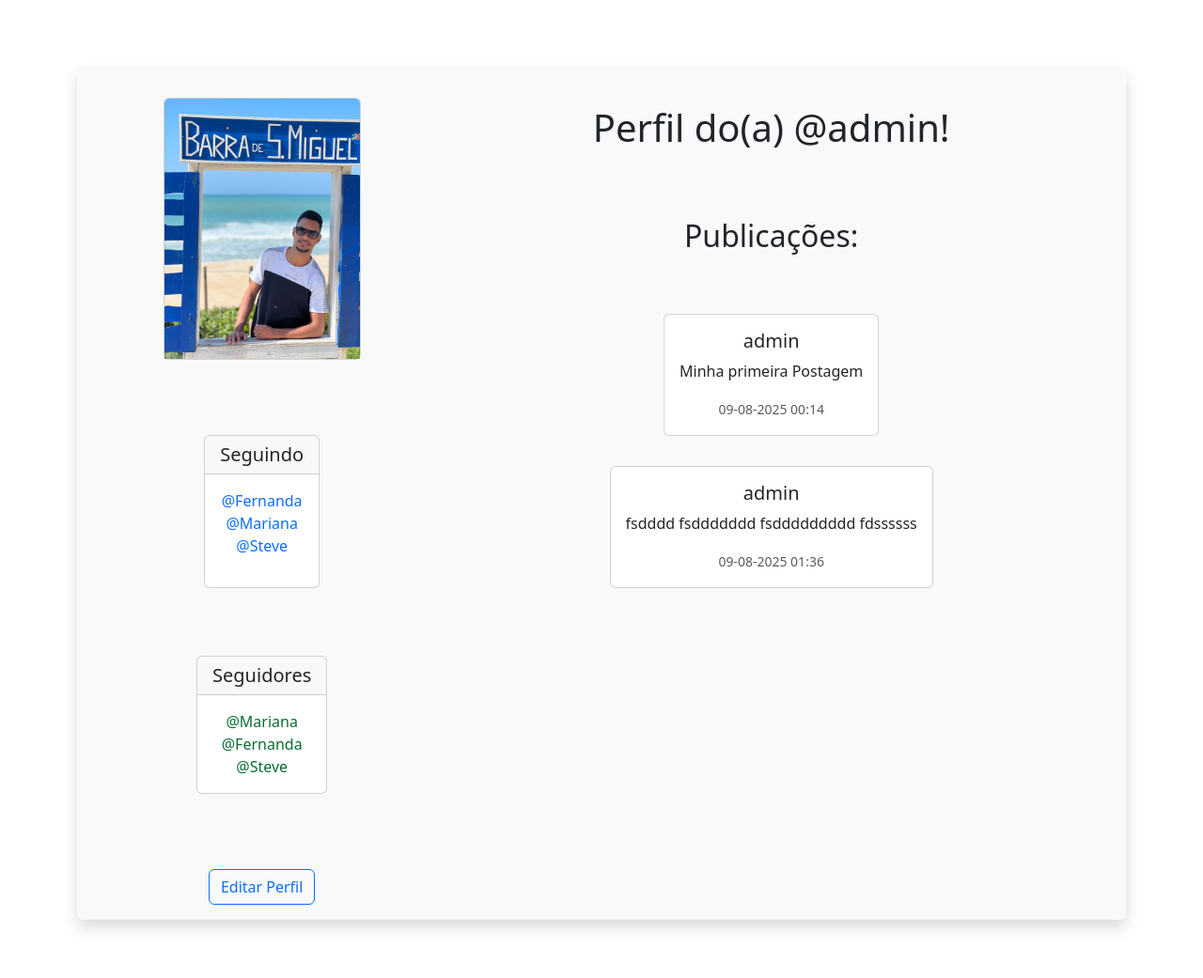
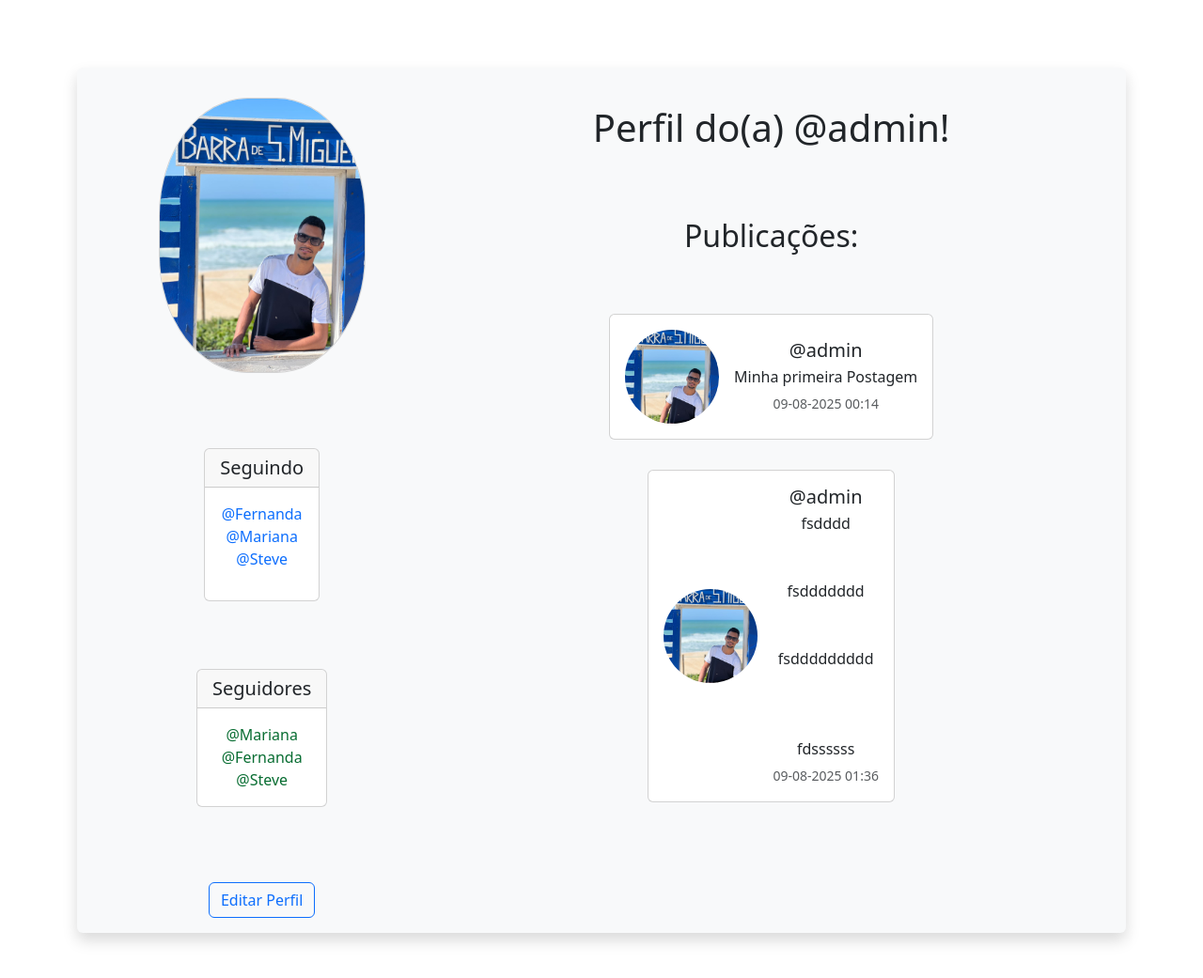
Before and after one commit to emersonTSsantos/Projeto_Arq_Twitter, a Django app: page /profile/1 in a window 1280 px wide. Shown: the part 56-1097 px from the top of the page at 94% size. Before the commit the page ends 1046 px from the top, so only its background shows below. Run offline with Django 5.2, Linux system fonts and the light colour scheme; a user stored in the database is signed in; data comes from the database, SQL or seed files in the repository; both versions use the stored data as it was after the commit.

Commit message:
Adicionar foto de perfil as postagens

```diff
--- a/social/musker/templates/profile.html
+++ b/social/musker/templates/profile.html
@@ -1,4 +1,5 @@
 {% extends "base.html" %}
+{% load static %}
 {% block content %}
 
 {% if profile %}
@@ -8,9 +9,9 @@
         <div class="col-md-4 order-md-2 d-flex flex-column align-items-center gap-3">
 
             {% if profile.profile_image %}
-            <div class="card mb-3 mt-3 mx-auto">
-                <img style="width: 13rem; cursor: pointer;" src="{{ profile.profile_image.url }}" alt="{{ profile.user.username }}" class="card-img-top">
-            </div>
+                <img class="card-img-top card mb-3 mt-3" style="max-width: 220px; border-radius: 43%;" src="{{ profile.profile_image.url }}" alt="{{ profile.user.username }}">
+            {% else %}
+                <img style="max-width: 220px; border-radius: 43%;" src="{% static 'images/FotoDePefil.png' %}" alt="Imagem padrão">
             {% endif %}
 
             <div class="card mb-3 mt-5 ">
@@ -90,13 +91,20 @@
             <br />
             {% if meeps %}
             {% for meep in meeps %}
-            <div class="card mb-3">
-                <div class="card-body">
-                    <h5 class="card-title">{{ meep.user.username }}</h5>
-                    <p class="card-text">{{ meep.body }}</p>
-                    <p class="card-text"><small class="text-muted">{{ meep.created_at|date:"d-m-Y H:i" }}</small></p>
+                <div class="card mb-3">
+                    <div class="card-body d-flex align-items-center">
+                        {% if meep.user.userprofile.profile_image %}
+                            <img src="{{ meep.user.userprofile.profile_image.url }}" alt="{{ meep.user.username }}" style="width: 100px; height: 100px; border-radius: 50%; object-fit: cover; margin-right: 16px;">
+                        {% else %}
+                            <img src="{% static 'images/FotoDePefil.png' %}" alt="Imagem padrão" style="width: 100px; height: 100px; border-radius: 50%; object-fit: cover; margin-right: 16px;">
+                        {% endif %}
+                        <div>
+                            <h5 class="card-title mb-1">@{{ meep.user.username }}</h5>
+                            <p class="card-text mb-1" style="word-break: break-word; white-space: pre-line;">{{ meep.body }}</p>
+                            <p class="card-text"><small class="text-muted">{{ meep.created_at|date:"d-m-Y H:i" }}</small></p>
+                        </div>
+                    </div>
                 </div>
-            </div>
             {% endfor %}
             {% else %}
             <div class="card ml-3 mb-3">
```
Also changed, not shown: social/musker/templates/home.html (+12 -5 lines), social/musker/templates/profile_list.html (+12 -1 lines), social/db.sqlite3, social/media/images/fotoPerfil_P2twXJD.jpg (added), social/media/images/fotoPerfil_sQ0Hed2.jpg (added), social/media/images/fotoPortifolio.jpg (added).
